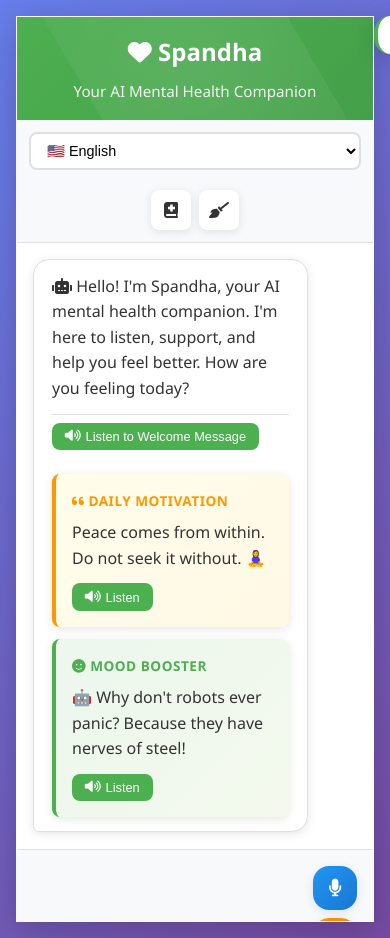
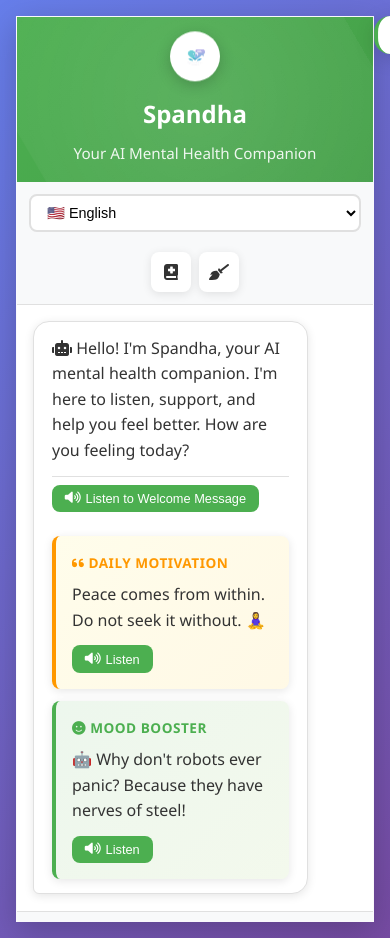
Before and after one commit to PraveenkumarM07/spandha_chatbot_solution1, a Flask app: page / in a window 390 px wide. Run offline with Flask 3, Linux system fonts and the light colour scheme.

Commit message:
Assistant checkpoint: Added logo to chatbot header with styling and static file serving
Assistant generated file changes:
- static/logo.png: Add Spandha logo image
- templates/index.html: Add logo to header, Add logo CSS styles, Update mobile header styles
- app.py: Add static file route for logo
Add static file route for logo

---

User prompt:

i want to added this logo in my chatbot above besides the spandha name give me properly

Replit-Commit-Author: Assistant
Replit-Commit-Session-Id: 93ea5cbb-fcfd-4fce-b00c-d7e5a55fcb16

```diff
--- a/app.py
+++ b/app.py
@@ -1,4 +1,4 @@
-from flask import Flask, render_template, request, jsonify, send_file
+from flask import Flask, render_template, request, jsonify, send_file, send_from_directory
 from deep_translator import GoogleTranslator
 from gtts import gTTS
 import random
@@ -329,5 +329,9 @@ def speak_text():
         print(f"TTS error: {e}")
         return jsonify({'error': 'Failed to generate speech'}), 500
 
+@app.route('/static/<path:filename>')
+def static_files(filename):
+    return send_from_directory(app.static_folder, filename)
+
 if __name__ == '__main__':
     app.run(host='0.0.0.0', port=5000, debug=True)
--- a/templates/index.html
+++ b/templates/index.html
@@ -76,6 +76,34 @@
             text-align: center;
             position: relative;
             overflow: hidden;
+        }
+
+        .header-content {
+            display: flex;
+            align-items: center;
+            justify-content: center;
+            gap: 1rem;
+            position: relative;
+            z-index: 2;
+        }
+
+        .logo {
+            width: 60px;
+            height: 60px;
+            border-radius: 50%;
+            background: white;
+            padding: 8px;
+            box-shadow: 0 4px 15px rgba(0, 0, 0, 0.2);
+            animation: logoFloat 3s ease-in-out infinite;
+        }
+
+        @keyframes logoFloat {
+            0%, 100% { transform: translateY(0px); }
+            50% { transform: translateY(-5px); }
+        }
+
+        .header-text {
+            text-align: left;
         }
 
         .header::before {
@@ -633,8 +661,22 @@
                 padding: 1rem;
             }
 
+            .header-content {
+                flex-direction: column;
+                gap: 0.75rem;
+            }
+
+            .header-text {
+                text-align: center;
+            }
+
             .header h1 {
                 font-size: 1.5rem;
+            }
+
+            .logo {
+                width: 50px;
+                height: 50px;
             }
 
             .chat-area {
@@ -671,8 +713,13 @@
     <div class="container">
         <!-- Header -->
         <div class="header">
-            <h1><i class="fas fa-heart"></i> Spandha</h1>
-            <p>Your AI Mental Health Companion</p>
+            <div class="header-content">
+                <img src="/static/logo.png" alt="Spandha Logo" class="logo">
+                <div class="header-text">
+                    <h1>Spandha</h1>
+                    <p>Your AI Mental Health Companion</p>
+                </div>
+            </div>
         </div>
 
         <!-- Controls -->
```
Also changed, not shown: static/logo.png (added).
